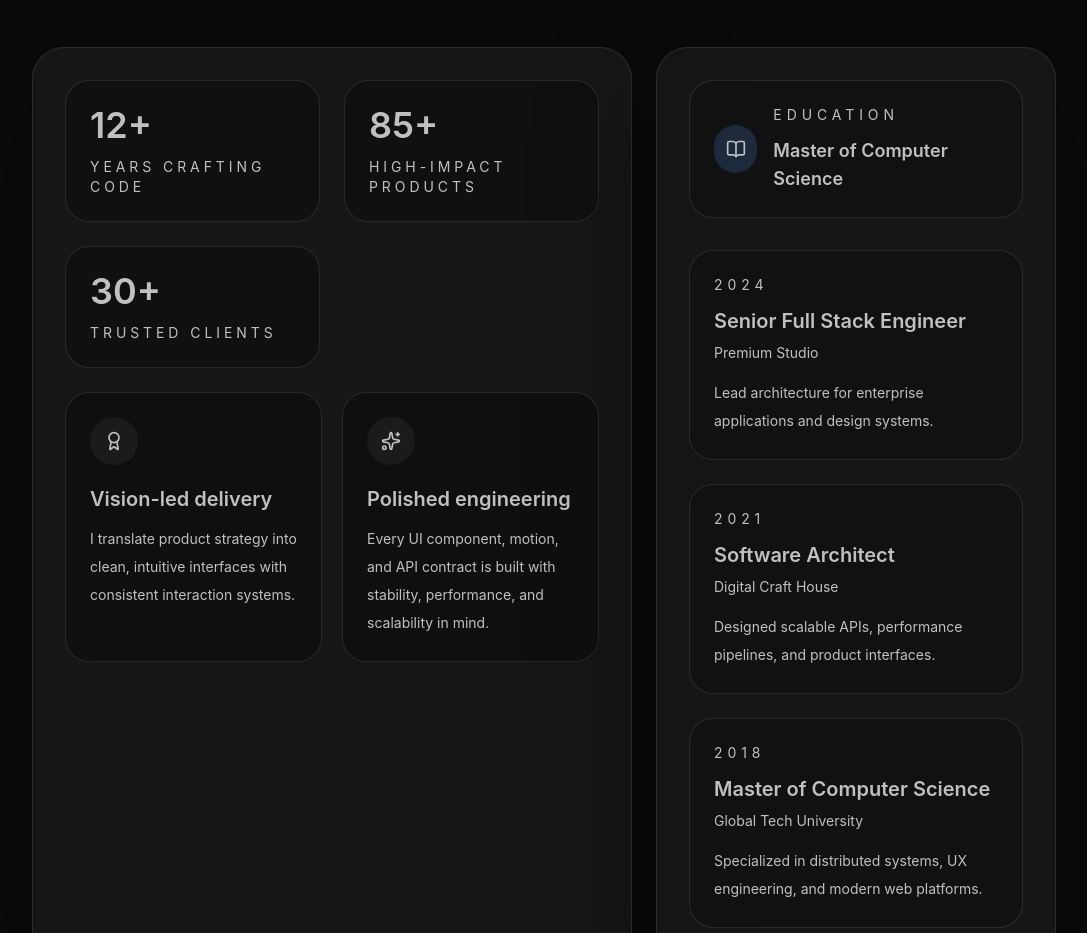
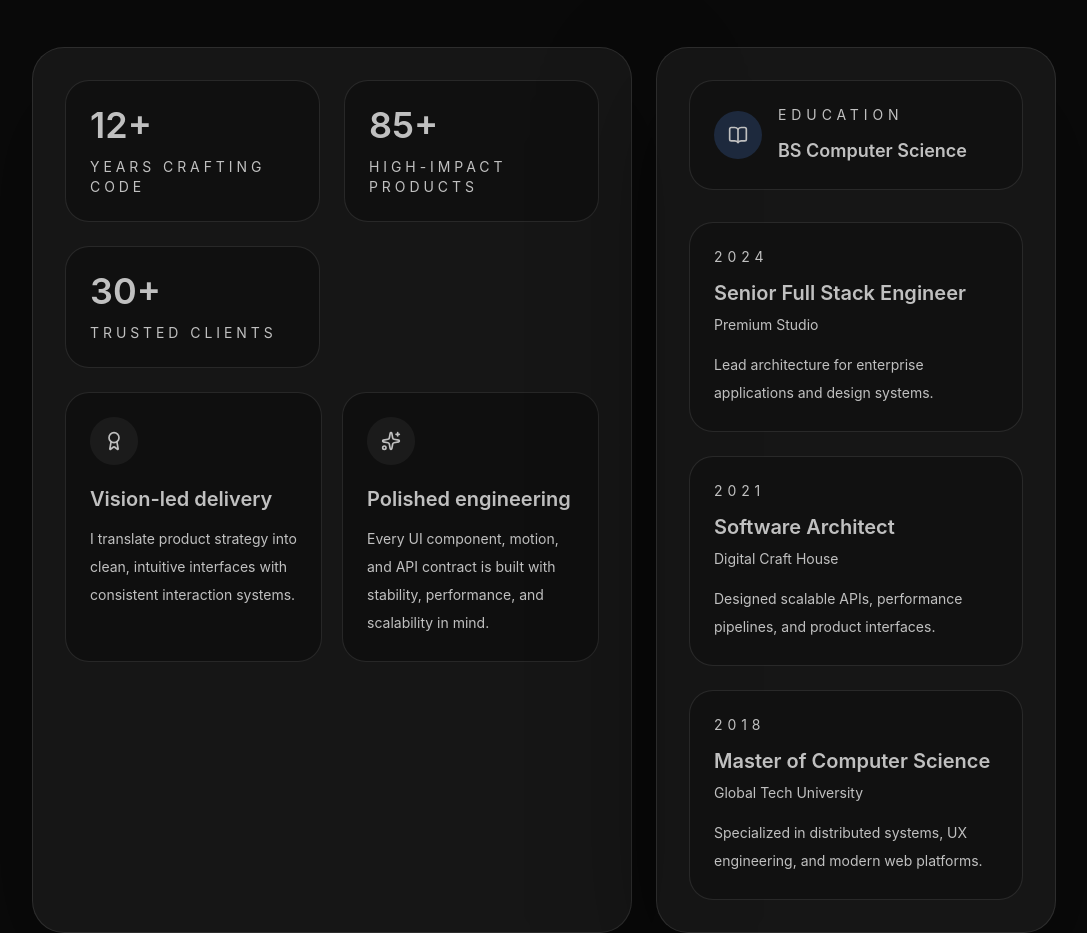
Before and after one commit to shahidjhawari/Shahid-Iqbal-Portfolio, a React (Vite) app: page / in a window 1280 px wide. Shown: the part 1080-2013 px from the top of the page, without its empty margins (96-1183 px from the left). Built offline with nearby package versions, Linux system fonts and the light colour scheme.

Commit message:
feat: update education degree in About component

```diff
--- a/src/components/About.jsx
+++ b/src/components/About.jsx
@@ -54,7 +54,7 @@
               </div>
               <div>
                 <p className="text-sm uppercase tracking-[0.35em] text-slate-400">Education</p>
-                <p className="mt-3 text-lg font-semibold text-white">Master of Computer Science</p>
+                <p className="mt-3 text-lg font-semibold text-white">BS Computer Science</p>
               </div>
             </div>
             <div className="mt-8 space-y-6">
```
